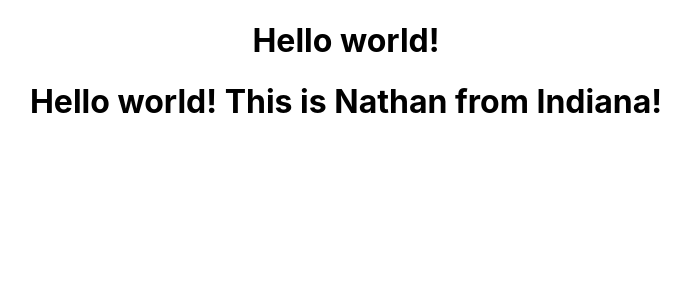
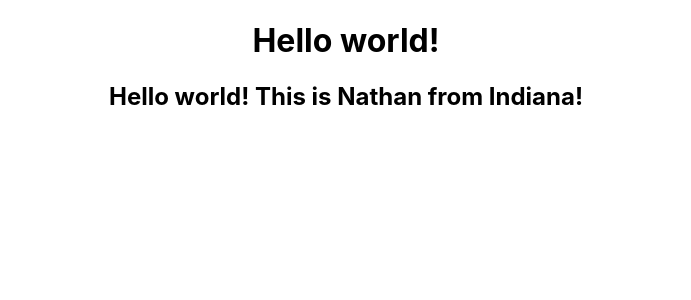
Before and after one commit to bbohlsen/Hello-World, a React (Create React App) app: page / in a window 1280 px wide. Shown: the top 300 px of the page, without its empty margins (294-985 px from the left). Built offline with nearby package versions, Linux system fonts and the light colour scheme.

Commit message:
Update App.js

```diff
--- a/src/App.js
+++ b/src/App.js
@@ -5,7 +5,7 @@ function App() {
   return (
     <div className="App">
       <h1>Hello world!</h1>
-      <h1>Hello world! This is Nathan from Indiana!</h1>
+      <h2>Hello world! This is Nathan from Indiana!</h2>
     </div>
   );
 }
```
